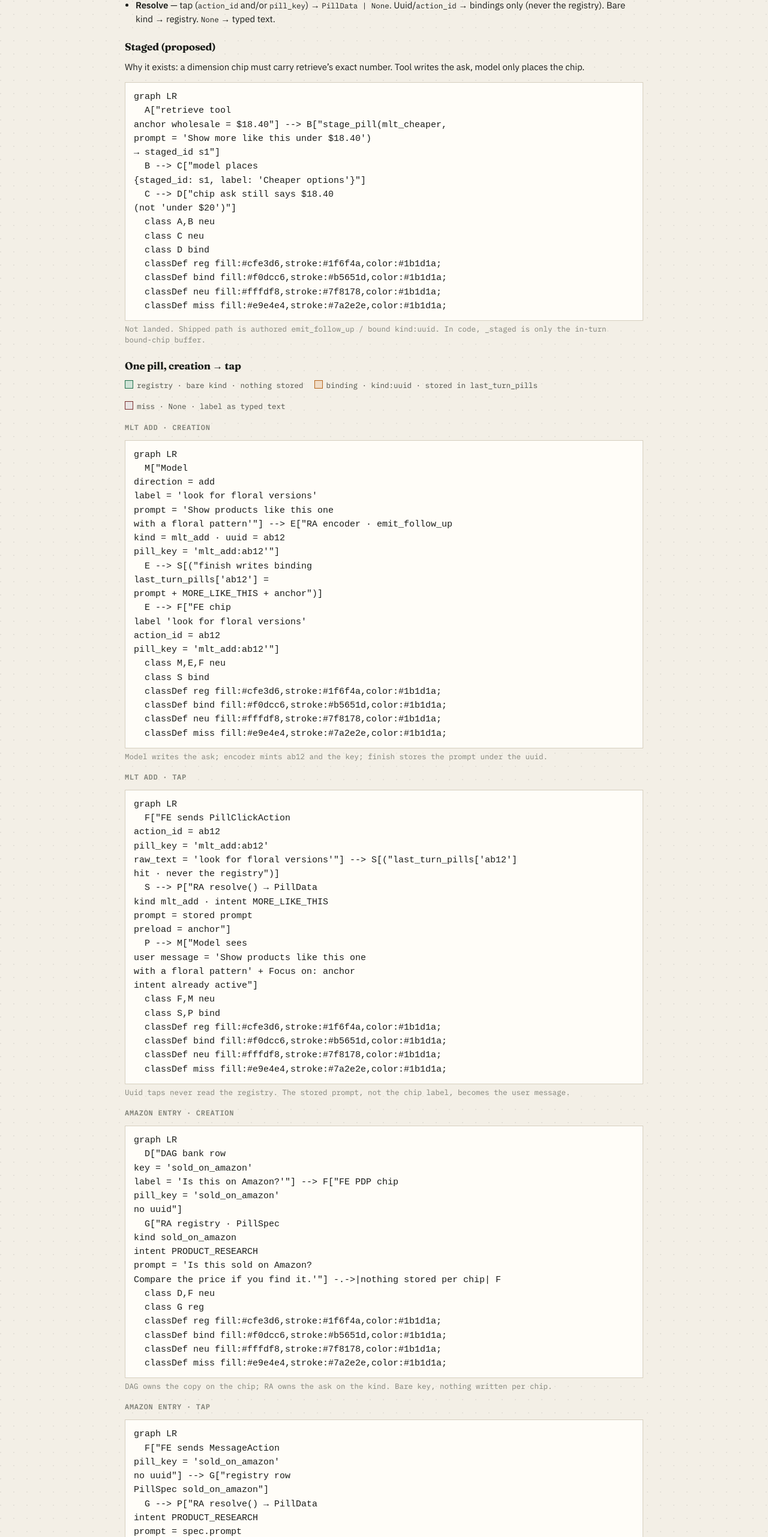
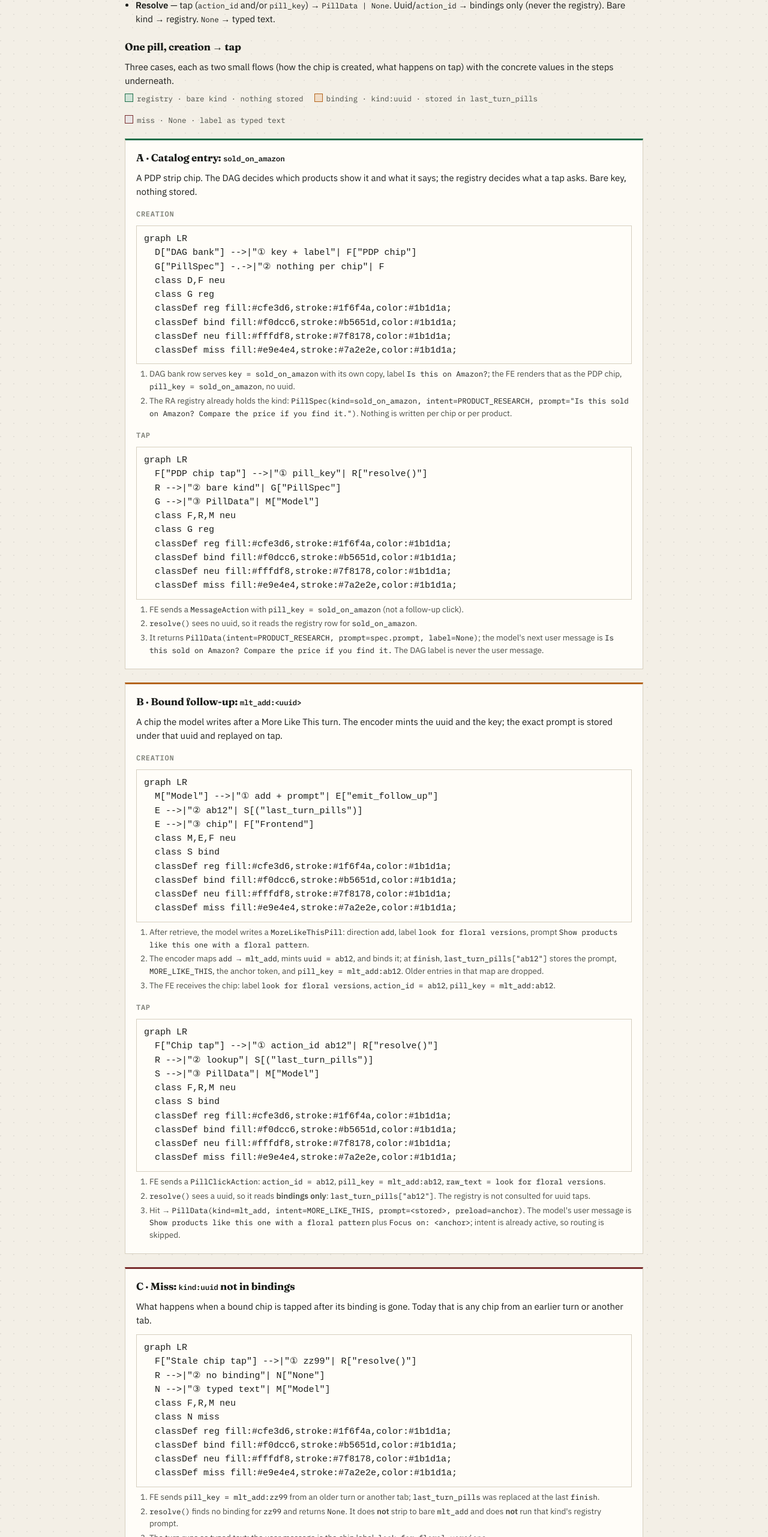
Before and after one commit to eric-tianran-li/ra-pill-glossary, a plain HTML site: page index.html in a window 1280 px wide. Shown: the part 1517-4080 px from the top of the page at 60% size. Drawn offline with Linux system fonts and the light colour scheme; a script that the page names is missing.

Commit message:
Split walkthrough into catalog / bound / miss cards with numbered step captions

```diff
--- a/index.html
+++ b/index.html
@@ -98,16 +98,25 @@
   .cap { font: 500 12.5px/1.45 var(--mono); color: var(--ink-3); margin: 4px 0 18px; max-width: 820px; }
   .call.proposed { border-left-color: var(--front); }
 
-  .mm { margin: 14px 0 4px; background: #fffdf8; padding: 12px 14px; border: 1px solid var(--rule); overflow-x: auto; }
+  .mm { margin: 12px 0 6px; background: #fffdf8; padding: 10px 12px; border: 1px solid var(--rule); overflow-x: auto; }
   .mm .mermaid { margin: 0; background: transparent; padding: 0; border: 0; }
   .legend { display: flex; gap: 18px; flex-wrap: wrap; font: 500 12.5px/1.4 var(--mono); color: var(--ink-2); margin: 10px 0 4px; }
   .legend span::before { content: ""; display: inline-block; width: 12px; height: 12px; margin-right: 6px; vertical-align: -1px; border: 1.5px solid; }
   .legend .reg::before { background: #cfe3d6; border-color: #1f6f4a; }
   .legend .bind::before { background: #f0dcc6; border-color: #b5651d; }
   .legend .miss::before { background: #e9e4e4; border-color: #7a2e2e; }
-  .flows { display: grid; grid-template-columns: 1fr; gap: 6px; }
   h4 { font: 600 12px var(--mono); letter-spacing: .06em; text-transform: uppercase; color: var(--ink-3); margin: 18px 0 0; }
   ul.gloss li { margin: 6px 0; color: var(--ink); }
+  .case { margin: 22px 0; padding: 16px 18px 6px; background: #fffdf8; border: 1px solid var(--rule); border-top: 3px solid var(--ink); }
+  .case.reg { border-top-color: var(--base); }
+  .case.bind { border-top-color: var(--front); }
+  .case.miss { border-top-color: #7a2e2e; }
+  .case.prop { border-top-style: dashed; border-top-color: var(--front); }
+  .case h3 { margin: 0 0 6px; }
+  .case h3 .tag { margin-left: 8px; vertical-align: 2px; }
+  ol.steps { margin: 6px 0 14px; padding-left: 22px; font-size: 13.5px; color: var(--ink-2); }
+  ol.steps li { margin: 3px 0; }
+  ol.steps code { color: var(--ink); }
 </style>
 </head>
 <body>
@@ -154,32 +163,58 @@
   <li><strong>Resolve</strong> — tap (<code>action_id</code> and/or <code>pill_key</code>) → <code>PillData | None</code>. Uuid/<code>action_id</code> → bindings only (never the registry). Bare kind → registry. <code>None</code> → typed text.</li>
 </ul>
 
-<h3>Staged (proposed)</h3>
-<p>Why it exists: a dimension chip must carry retrieve’s exact number. Tool writes the ask, model only places the chip.</p>
+<h3>One pill, creation → tap</h3>
+<p>Three cases, each as two small flows (how the chip is created, what happens on tap) with the concrete values in the steps underneath.</p>
+<div class="legend"><span class="reg">registry · bare <code>kind</code> · nothing stored</span><span class="bind">binding · <code>kind:uuid</code> · stored in <code>last_turn_pills</code></span><span class="miss">miss · <code>None</code> · label as typed text</span></div>
+
+<div class="case reg">
+<h3>A · Catalog entry: <code>sold_on_amazon</code></h3>
+<p>A PDP strip chip. The DAG decides which products show it and what it says; the registry decides what a tap asks. Bare key, nothing stored.</p>
+<h4>Creation</h4>
 <div class="mm"><pre class="mermaid">
 graph LR
-  A["retrieve tool<br/>anchor wholesale = $18.40"] --> B["stage_pill(mlt_cheaper,<br/>prompt = 'Show more like this under $18.40')<br/>→ staged_id s1"]
-  B --> C["model places<br/>{staged_id: s1, label: 'Cheaper options'}"]
-  C --> D["chip ask still says $18.40<br/>(not 'under $20')"]
-  class A,B neu
-  class C neu
-  class D bind
+  D["DAG bank"] -->|"① key + label"| F["PDP chip"]
+  G["PillSpec"] -.->|"② nothing per chip"| F
+  class D,F neu
+  class G reg
   classDef reg fill:#cfe3d6,stroke:#1f6f4a,color:#1b1d1a;
   classDef bind fill:#f0dcc6,stroke:#b5651d,color:#1b1d1a;
   classDef neu fill:#fffdf8,stroke:#7f8178,color:#1b1d1a;
   classDef miss fill:#e9e4e4,stroke:#7a2e2e,color:#1b1d1a;
 </pre></div>
-<p class="cap">Not landed. Shipped path is authored <code>emit_follow_up</code> / bound <code>kind:uuid</code>. In code, <code>_staged</code> is only the in-turn bound-chip buffer.</p>
-
-<h3>One pill, creation → tap</h3>
-<div class="legend"><span class="reg">registry · bare <code>kind</code> · nothing stored</span><span class="bind">binding · <code>kind:uuid</code> · stored in <code>last_turn_pills</code></span><span class="miss">miss · <code>None</code> · label as typed text</span></div>
-
-<h4>MLT add · creation</h4>
+<ol class="steps">
+  <li>DAG bank row serves <code>key = sold_on_amazon</code> with its own copy, label <code>Is this on Amazon?</code>; the FE renders that as the PDP chip, <code>pill_key = sold_on_amazon</code>, no uuid.</li>
+  <li>The RA registry already holds the kind: <code>PillSpec(kind=sold_on_amazon, intent=PRODUCT_RESEARCH, prompt="Is this sold on Amazon? Compare the price if you find it.")</code>. Nothing is written per chip or per product.</li>
+</ol>
+<h4>Tap</h4>
 <div class="mm"><pre class="mermaid">
 graph LR
-  M["Model<br/>direction = add<br/>label = 'look for floral versions'<br/>prompt = 'Show products like this one<br/>with a floral pattern'"] --> E["RA encoder · emit_follow_up<br/>kind = mlt_add · uuid = ab12<br/>pill_key = 'mlt_add:ab12'"]
-  E --> S[("finish writes binding<br/>last_turn_pills['ab12'] =<br/>prompt + MORE_LIKE_THIS + anchor")]
-  E --> F["FE chip<br/>label 'look for floral versions'<br/>action_id = ab12<br/>pill_key = 'mlt_add:ab12'"]
+  F["PDP chip tap"] -->|"① pill_key"| R["resolve()"]
+  R -->|"② bare kind"| G["PillSpec"]
+  G -->|"③ PillData"| M["Model"]
+  class F,R,M neu
+  class G reg
+  classDef reg fill:#cfe3d6,stroke:#1f6f4a,color:#1b1d1a;
+  classDef bind fill:#f0dcc6,stroke:#b5651d,color:#1b1d1a;
+  classDef neu fill:#fffdf8,stroke:#7f8178,color:#1b1d1a;
+  classDef miss fill:#e9e4e4,stroke:#7a2e2e,color:#1b1d1a;
+</pre></div>
+<ol class="steps">
+  <li>FE sends a <code>MessageAction</code> with <code>pill_key = sold_on_amazon</code> (not a follow-up click).</li>
+  <li><code>resolve()</code> sees no uuid, so it reads the registry row for <code>sold_on_amazon</code>.</li>
+  <li>It returns <code>PillData(intent=PRODUCT_RESEARCH, prompt=spec.prompt, label=None)</code>; the model's next user message is <code>Is this sold on Amazon? Compare the price if you find it.</code> The DAG label is never the user message.</li>
+</ol>
+</div>
+
+<div class="case bind">
+<h3>B · Bound follow-up: <code>mlt_add:&lt;uuid&gt;</code></h3>
+<p>A chip the model writes after a More Like This turn. The encoder mints the uuid and the key; the exact prompt is stored under that uuid and replayed on tap.</p>
+<h4>Creation</h4>
+<div class="mm"><pre class="mermaid">
+graph LR
+  M["Model"] -->|"① add + prompt"| E["emit_follow_up"]
+  E -->|"② ab12"| S[("last_turn_pills")]
+  E -->|"③ chip"| F["Frontend"]
   class M,E,F neu
   class S bind
   classDef reg fill:#cfe3d6,stroke:#1f6f4a,color:#1b1d1a;
@@ -187,67 +222,79 @@ graph LR
   classDef neu fill:#fffdf8,stroke:#7f8178,color:#1b1d1a;
   classDef miss fill:#e9e4e4,stroke:#7a2e2e,color:#1b1d1a;
 </pre></div>
-<p class="cap">Model writes the ask; encoder mints <code>ab12</code> and the key; <code>finish</code> stores the prompt under the uuid.</p>
-<h4>MLT add · tap</h4>
+<ol class="steps">
+  <li>After retrieve, the model writes a <code>MoreLikeThisPill</code>: direction <code>add</code>, label <code>look for floral versions</code>, prompt <code>Show products like this one with a floral pattern</code>.</li>
+  <li>The encoder maps <code>add → mlt_add</code>, mints <code>uuid = ab12</code>, and binds it; at <code>finish</code>, <code>last_turn_pills["ab12"]</code> stores the prompt, <code>MORE_LIKE_THIS</code>, the anchor token, and <code>pill_key = mlt_add:ab12</code>. Older entries in that map are dropped.</li>
+  <li>The FE receives the chip: label <code>look for floral versions</code>, <code>action_id = ab12</code>, <code>pill_key = mlt_add:ab12</code>.</li>
+</ol>
+<h4>Tap</h4>
 <div class="mm"><pre class="mermaid">
 graph LR
-  F["FE sends PillClickAction<br/>action_id = ab12<br/>pill_key = 'mlt_add:ab12'<br/>raw_text = 'look for floral versions'"] --> S[("last_turn_pills['ab12']<br/>hit · never the registry")]
-  S --> P["RA resolve() → PillData<br/>kind mlt_add · intent MORE_LIKE_THIS<br/>prompt = stored prompt<br/>preload = anchor"]
-  P --> M["Model sees<br/>user message = 'Show products like this one<br/>with a floral pattern' + Focus on: anchor<br/>intent already active"]
-  class F,M neu
-  class S,P bind
+  F["Chip tap"] -->|"① action_id ab12"| R["resolve()"]
+  R -->|"② lookup"| S[("last_turn_pills")]
+  S -->|"③ PillData"| M["Model"]
+  class F,R,M neu
+  class S bind
   classDef reg fill:#cfe3d6,stroke:#1f6f4a,color:#1b1d1a;
   classDef bind fill:#f0dcc6,stroke:#b5651d,color:#1b1d1a;
   classDef neu fill:#fffdf8,stroke:#7f8178,color:#1b1d1a;
   classDef miss fill:#e9e4e4,stroke:#7a2e2e,color:#1b1d1a;
 </pre></div>
-<p class="cap">Uuid taps never read the registry. The stored prompt, not the chip label, becomes the user message.</p>
+<ol class="steps">
+  <li>FE sends a <code>PillClickAction</code>: <code>action_id = ab12</code>, <code>pill_key = mlt_add:ab12</code>, <code>raw_text = look for floral versions</code>.</li>
+  <li><code>resolve()</code> sees a uuid, so it reads <strong>bindings only</strong>: <code>last_turn_pills["ab12"]</code>. The registry is not consulted for uuid taps.</li>
+  <li>Hit → <code>PillData(kind=mlt_add, intent=MORE_LIKE_THIS, prompt=&lt;stored&gt;, preload=anchor)</code>. The model's user message is <code>Show products like this one with a floral pattern</code> plus <code>Focus on: &lt;anchor&gt;</code>; intent is already active, so routing is skipped.</li>
+</ol>
+</div>
 
-<h4>Amazon entry · creation</h4>
+<div class="case miss">
+<h3>C · Miss: <code>kind:uuid</code> not in bindings</h3>
+<p>What happens when a bound chip is tapped after its binding is gone. Today that is any chip from an earlier turn or another tab.</p>
 <div class="mm"><pre class="mermaid">
 graph LR
-  D["DAG bank row<br/>key = 'sold_on_amazon'<br/>label = 'Is this on Amazon?'"] --> F["FE PDP chip<br/>pill_key = 'sold_on_amazon'<br/>no uuid"]
-  G["RA registry · PillSpec<br/>kind sold_on_amazon<br/>intent PRODUCT_RESEARCH<br/>prompt = 'Is this sold on Amazon?<br/>Compare the price if you find it.'"] -.->|nothing stored per chip| F
-  class D,F neu
-  class G reg
+  F["Stale chip tap"] -->|"① zz99"| R["resolve()"]
+  R -->|"② no binding"| N["None"]
+  N -->|"③ typed text"| M["Model"]
+  class F,R,M neu
+  class N miss
   classDef reg fill:#cfe3d6,stroke:#1f6f4a,color:#1b1d1a;
   classDef bind fill:#f0dcc6,stroke:#b5651d,color:#1b1d1a;
   classDef neu fill:#fffdf8,stroke:#7f8178,color:#1b1d1a;
   classDef miss fill:#e9e4e4,stroke:#7a2e2e,color:#1b1d1a;
 </pre></div>
-<p class="cap">DAG owns the copy on the chip; RA owns the ask on the kind. Bare key, nothing written per chip.</p>
-<h4>Amazon entry · tap</h4>
+<ol class="steps">
+  <li>FE sends <code>pill_key = mlt_add:zz99</code> from an older turn or another tab; <code>last_turn_pills</code> was replaced at the last <code>finish</code>.</li>
+  <li><code>resolve()</code> finds no binding for <code>zz99</code> and returns <code>None</code>. It does <strong>not</strong> strip to bare <code>mlt_add</code> and does <strong>not</strong> run that kind's registry prompt.</li>
+  <li>The turn runs as typed text: the user message is the chip label, <code>look for floral versions</code>.</li>
+</ol>
+<p class="cap">The 3-day retailer-scoped Dynamo store (not read by <code>resolve</code> yet) is what will make these later taps hit the same stored prompt and intent instead.</p>
+</div>
+
+<div class="case prop">
+<h3>Staged <span class="tag">proposed · not locked</span></h3>
+<p>A second writer for follow-ups, meant for MLT dimension chips (<code>mlt_cheaper</code>, <code>mlt_ships_faster</code>, …): the tool writes the ask so retrieve’s exact value survives; the model only places the chip.</p>
 <div class="mm"><pre class="mermaid">
 graph LR
-  F["FE sends MessageAction<br/>pill_key = 'sold_on_amazon'<br/>no uuid"] --> G["registry row<br/>PillSpec sold_on_amazon"]
-  G --> P["RA resolve() → PillData<br/>intent PRODUCT_RESEARCH<br/>prompt = spec.prompt<br/>label = None"]
-  P --> M["Model sees<br/>user message = 'Is this sold on Amazon?<br/>Compare the price if you find it.'<br/>(not the DAG label)"]
-  class F,M neu
-  class G,P reg
+  T["retrieve tool"] -->|"① $18.40"| P["stage_pill()"]
+  P -->|"② staged_id s1"| M["Model"]
+  M -->|"③ places s1"| C["Chip"]
+  class T,P,M neu
+  class C bind
   classDef reg fill:#cfe3d6,stroke:#1f6f4a,color:#1b1d1a;
   classDef bind fill:#f0dcc6,stroke:#b5651d,color:#1b1d1a;
   classDef neu fill:#fffdf8,stroke:#7f8178,color:#1b1d1a;
   classDef miss fill:#e9e4e4,stroke:#7a2e2e,color:#1b1d1a;
 </pre></div>
-<p class="cap">Bare kind reads the registry row. <code>spec.prompt</code> is the user message; the DAG label is not.</p>
-
-<h4>Miss · <code>kind:uuid</code> not in bindings</h4>
-<div class="mm"><pre class="mermaid">
-graph LR
-  F["FE sends<br/>pill_key = 'mlt_add:zz99'<br/>(older turn, other tab)"] --> X["RA resolve()<br/>'zz99' not in last_turn_pills<br/>(replaced at last finish)"]
-  X --> N["returns None<br/>no registry fallback"]
-  N --> M["Model sees typed text =<br/>chip label 'look for floral versions'<br/>never mlt_add's registry prompt"]
-  class F,M neu
-  class X,N miss
-  classDef reg fill:#cfe3d6,stroke:#1f6f4a,color:#1b1d1a;
-  classDef bind fill:#f0dcc6,stroke:#b5651d,color:#1b1d1a;
-  classDef neu fill:#fffdf8,stroke:#7f8178,color:#1b1d1a;
-  classDef miss fill:#e9e4e4,stroke:#7a2e2e,color:#1b1d1a;
-</pre></div>
-<p class="cap">A miss never strips to bare kind and never runs that kind’s registry prompt. The 3-day Dynamo store (not read by <code>resolve</code> yet) is what will make these later taps hit.</p>
+<ol class="steps">
+  <li>Retrieve knows the anchor's wholesale price, <code>$18.40</code>.</li>
+  <li>The tool calls <code>stage_pill(mlt_cheaper, prompt="Show more like this under $18.40", …)</code> and gets <code>staged_id = s1</code>. The number is written once, by code.</li>
+  <li>The model only places <code>{staged_id: s1, label: "Cheaper options"}</code>; the chip's ask still says <code>$18.40</code>, never a paraphrase like “under $20”.</li>
+</ol>
+<p class="cap">Not landed. Shipped path is authored <code>emit_follow_up</code> / bound <code>kind:uuid</code> (case B). Optional later collapse: one staged <code>mlt_add</code> with <code>facts.dimension</code>. In code, <code>_staged</code> is only the in-turn bound-chip buffer.</p>
+</div>
 
 <table>
-  <thead><tr><th>Hop</th><th>MLT add</th><th>Amazon entry</th></tr></thead>
+  <thead><tr><th>Hop</th><th>MLT add (B)</th><th>Amazon entry (A)</th></tr></thead>
   <tbody>
     <tr><td>Author</td><td>Model + encoder</td><td>DAG + catalog spec</td></tr>
     <tr><td>Key</td><td><code>mlt_add:&lt;uuid&gt;</code></td><td><code>sold_on_amazon</code></td></tr>
@@ -259,7 +306,7 @@ graph LR
 </table>
 
 <h3>Why a 3-day bindings store?</h3>
-<p><code>last_turn_pills</code> is wholesale-replaced every <code>finish</code>. A back-button, reopened panel, or other-tab tap on an earlier chip already misses and becomes the <strong>label as typed text</strong>. The 3-day retailer-scoped Dynamo store exists so those later taps still hit the <strong>same stored prompt and intent</strong>. A miss still never strips to bare kind and never runs that kind’s generic registry prompt. TTL only starts to matter once DS reads that store.</p>
+<p><code>last_turn_pills</code> is wholesale-replaced every <code>finish</code>. A back-button, reopened panel, or other-tab tap on an earlier chip already misses and becomes the <strong>label as typed text</strong> (case C). The 3-day retailer-scoped Dynamo store exists so those later taps still hit the <strong>same stored prompt and intent</strong>. A miss still never strips to bare kind and never runs that kind’s generic registry prompt. TTL only starts to matter once DS reads that store.</p>
 
 <h2><span class="n">01</span> Why</h2>
 <p>Pills are how most retailers start and continue an RA conversation. Today a tap is handled three different ways: entry pills run as typed text (their key only picks a guidance string), compare-similar is an intent the frontend sends, and generated follow-ups look up a map that lasts one turn. Most behavior lives in prompts. A registry fixes four things:</p>
```
